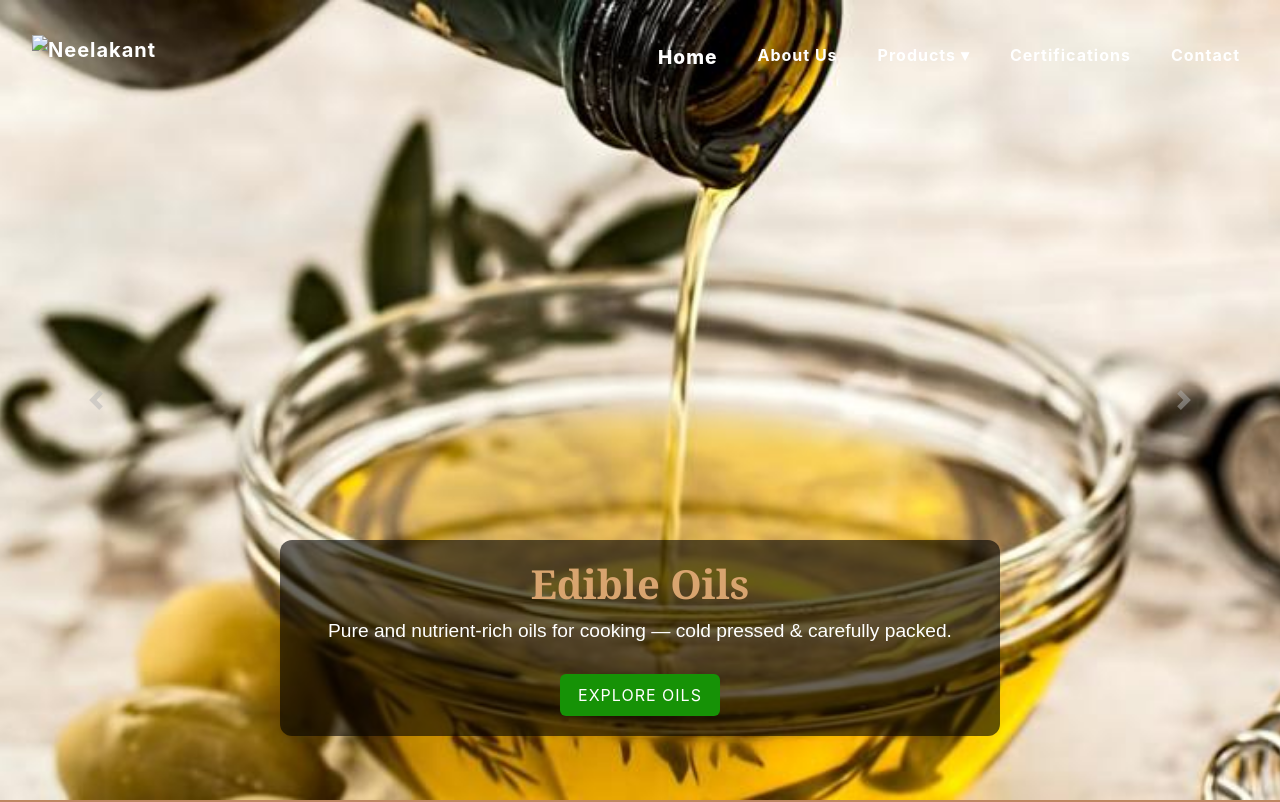
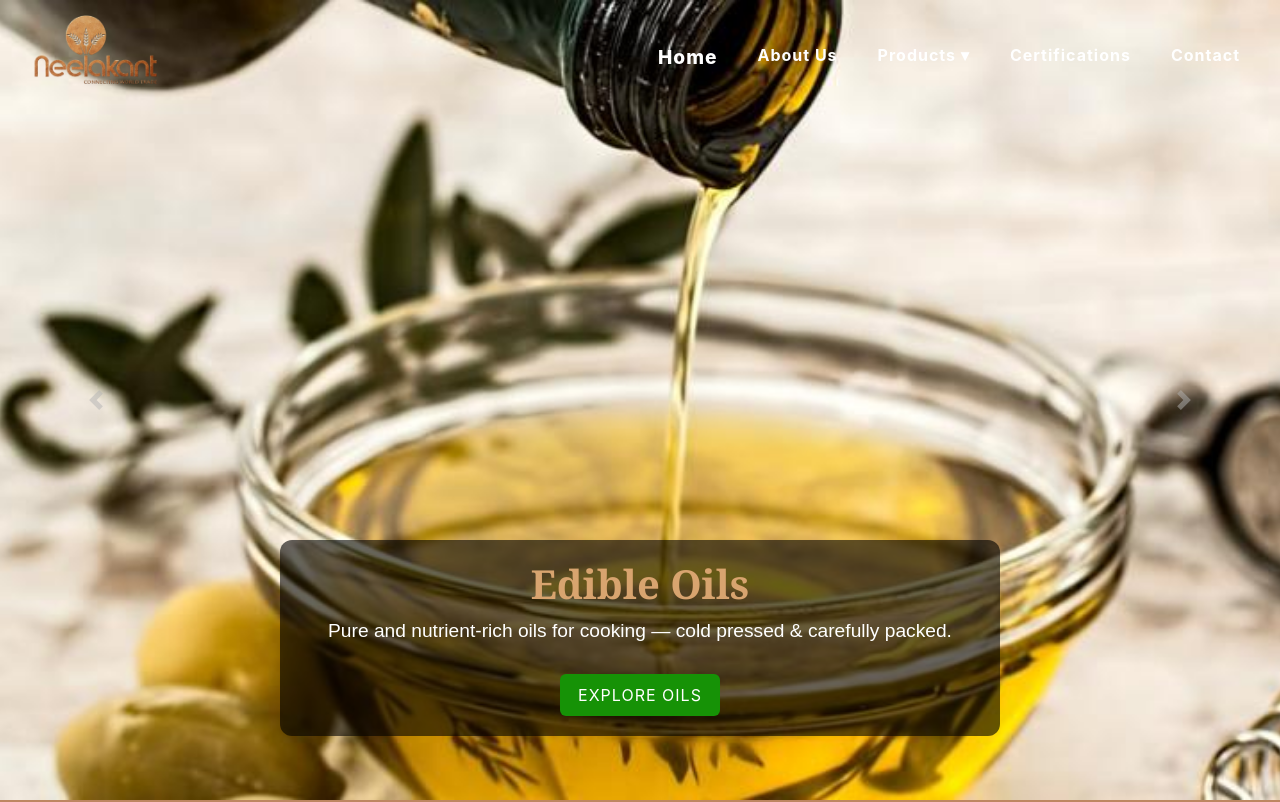
Before and after one commit to brick2technologies/neelakantimpex, a plain HTML site: page index.html in a window 1280 px wide. Shown: the top 802 px of the page. Drawn offline with nearby package versions, Linux system fonts and the light colour scheme; the site is published under a folder, as on GitHub Pages, so addresses that start at the root find nothing.

Commit message:
deployment

```diff
--- a/index.html
+++ b/index.html
@@ -32,7 +32,7 @@
     <!-- Logo -->
     <div class="logo d-flex align-items-center" id="logo">
       <a class="navbar-brand m-0 p-0" href="index.html">
-        <img src="/images/neelakant logo.png" alt="Neelakant Impex Logo" class="logoimg">
+        <img src="images/neelakant logo.png" alt="Neelakant Impex Logo" class="logoimg">
       </a>
 
 
```
